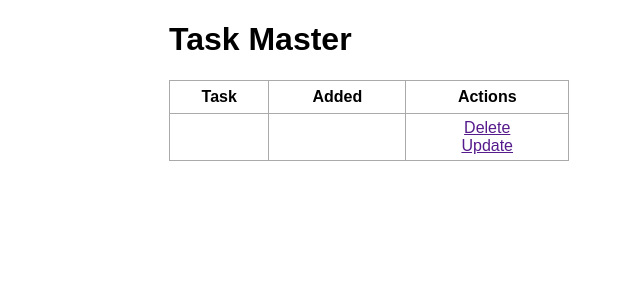
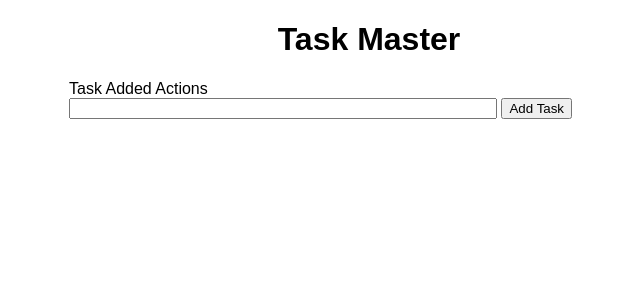
Before and after one commit to achubbic/FlaskPractice, a Flask app: page / in a window 1280 px wide. Shown: the top 300 px of the page, without its empty margins (271-911 px from the left). Run offline with Flask 2, Linux system fonts and the light colour scheme; data that the repository does not hold is empty; parts of the project's set-up code (start-up, migrations or seed data) failed here and were passed over.

Commit message:
33:30 styling off

```diff
--- a/taskmaster/static/css/main.css
+++ b/taskmaster/static/css/main.css
@@ -5,16 +5,16 @@ body, html {
 
 .content {
     margin: 0 auto;
-    width: 400px;
+    width: 600px;
 }
 
 table, td, th {
-    border: 1px solid #aaa;
+    border: 3px solid #aaa;
 }
 
 table {
     border-collapse: collapse;
-    width: 100%;
+    width: 80%;
 }
 
 th {
--- a/taskmaster/templates/index.html
+++ b/taskmaster/templates/index.html
@@ -2,26 +2,36 @@
 
 
 {% block head %}
+<title>TaskMaster</title>
 {% endblock%}
 
 
 {% block body %}
 <div class="content">
-	<h1> Task Master </h1>
-	<table>
+	<h1 style="text-align: center"> Task Master </h1>
 		<tr>
 			<th>Task</th>
 			<th>Added</th>
 			<th>Actions</th>
 		</tr>
+		<br>
+
+		{% for task in tasks %}
 			<tr>
-			<td></td>
-			<td></td>
+				<td>{{ task.content}}</td>
+				<td>{{ task.date_created.date() }}</td>
 				<td>
 					<a href="">Delete</a>
+
+					<a href="">Update</a>
 					<br>
-				<a href="">Update</a>
 				</td>
 			</tr>
+		{% endfor %}
 	</table>
+
+	<form action="/" method="POST">
+		<input type="text" name="content" id="content">
+		<input type="submit" value="Add Task">
+	</form>
 {% endblock%}
```
Lines whose indentation alone changed are shown as unchanged.
